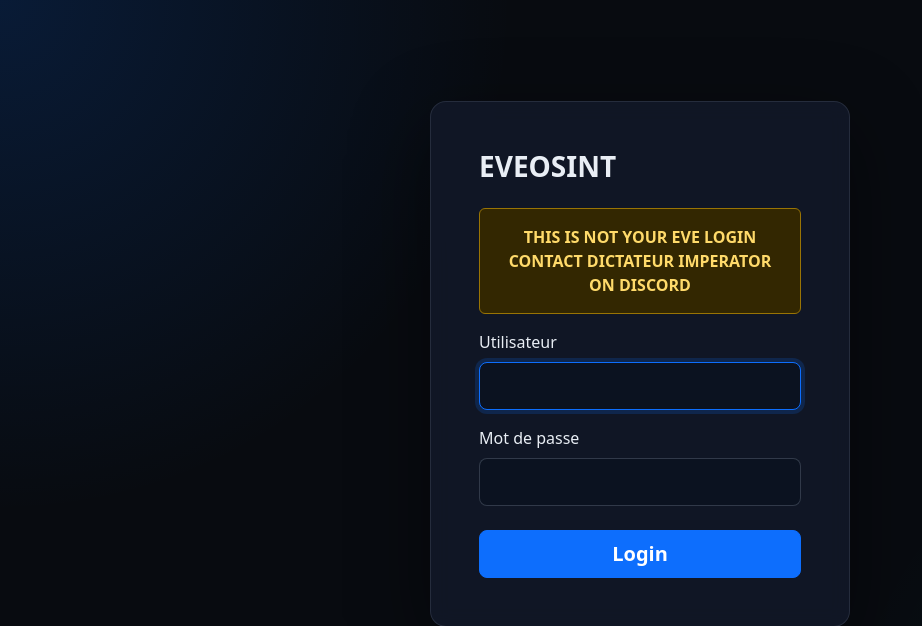
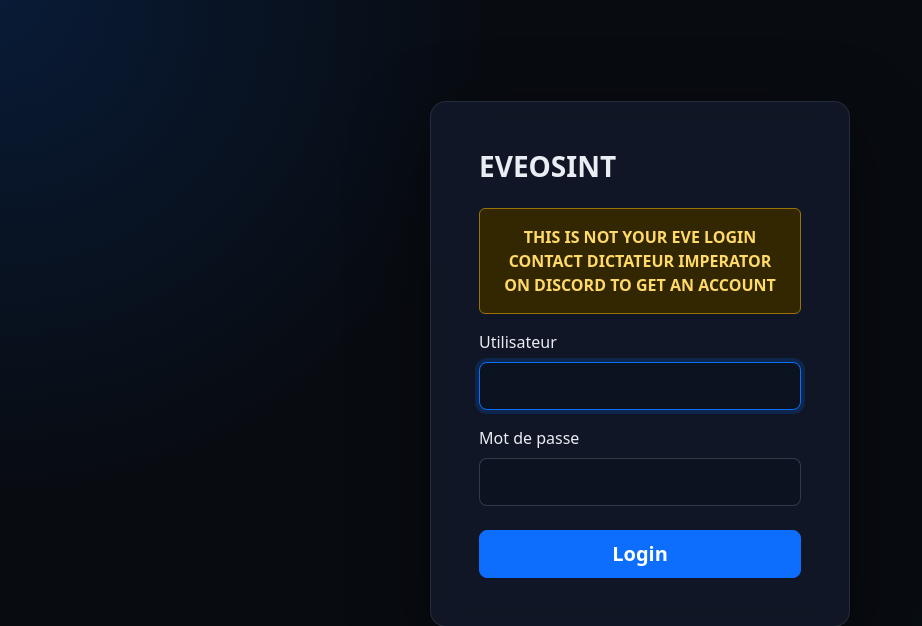
Before and after one commit to DictateurImperator/EVEOSINT, a FastAPI app: page /login in a window 1280 px wide. Shown: the top 626 px of the page, without its empty margins (0-922 px from the left). Run offline with FastAPI, Linux system fonts and the light colour scheme; parts of the project's set-up code (start-up, migrations or seed data) failed here and were passed over; some libraries are stand-ins or nearby versions.

Commit message:
Clarify account request on login page

```diff
--- a/web/templates/login.html
+++ b/web/templates/login.html
@@ -9,7 +9,7 @@
 
     <div class="alert alert-warning fw-bold text-center" role="alert">
       <div>THIS IS NOT YOUR EVE LOGIN</div>
-      <div>CONTACT DICTATEUR IMPERATOR ON DISCORD</div>
+      <div>CONTACT DICTATEUR IMPERATOR ON DISCORD TO GET AN ACCOUNT</div>
     </div>
 
     {% if error %}
```
